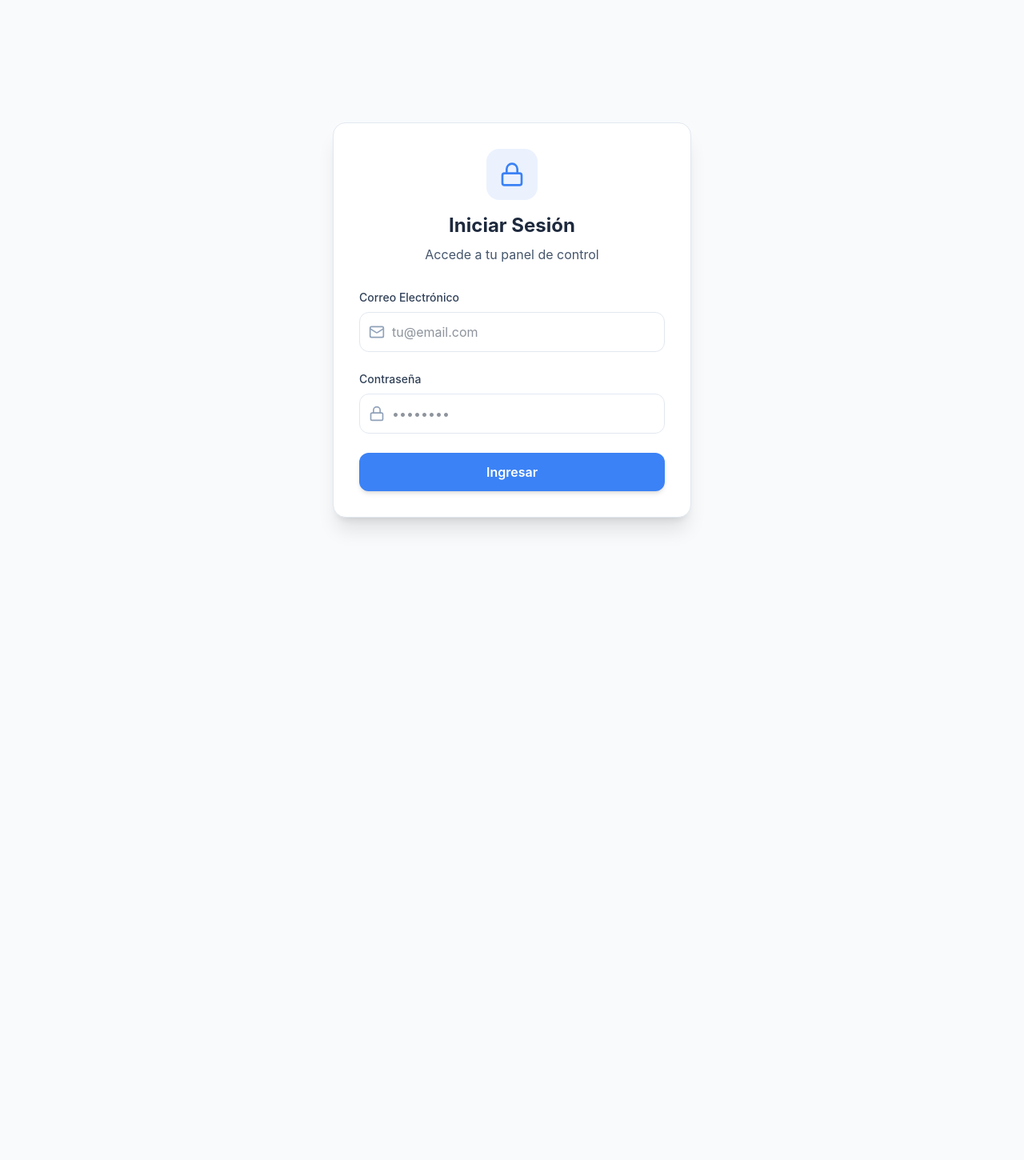
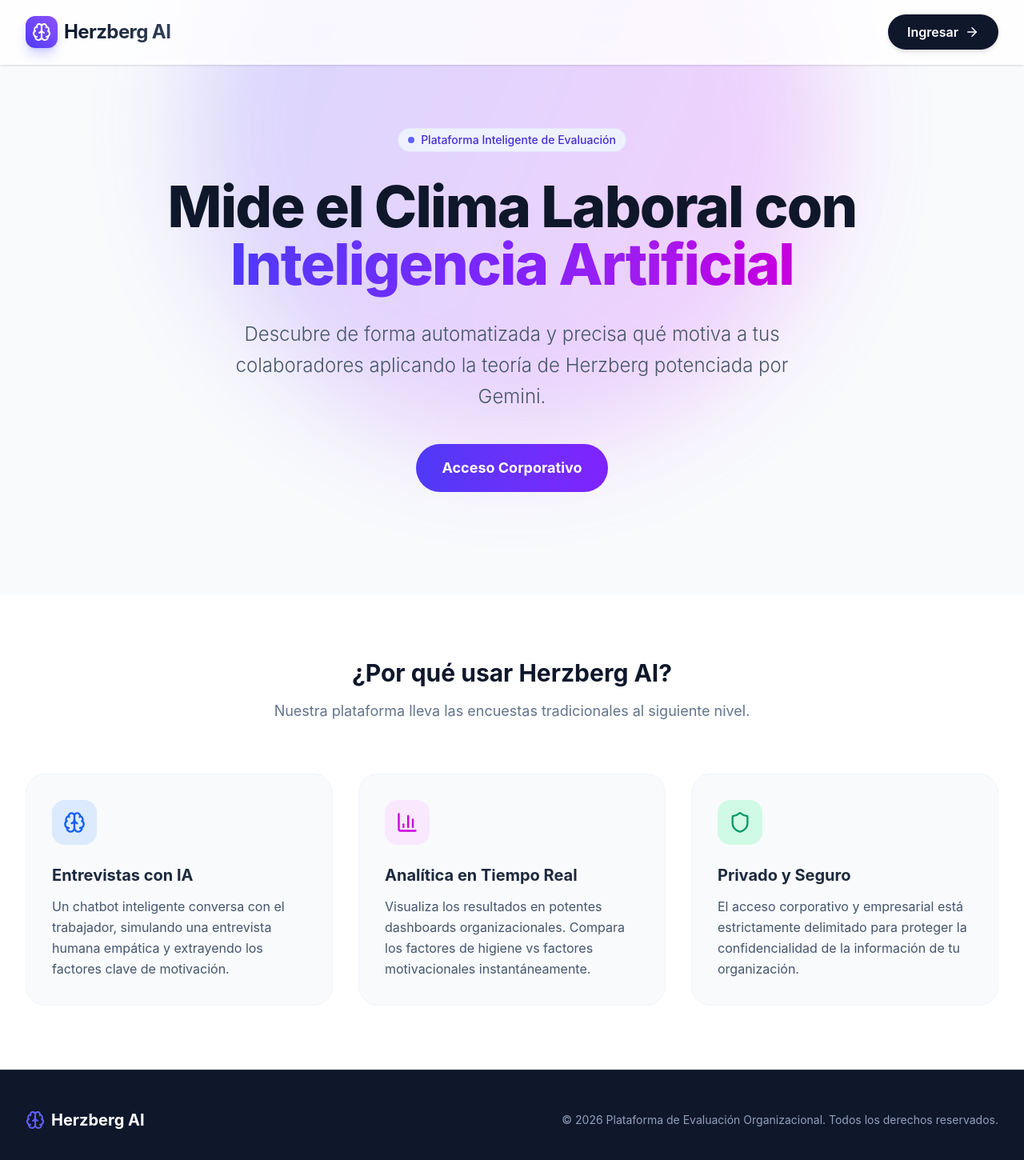
Before and after one commit to ramonbravo13/herzberg, a React (Vite) app: page / in a window 1280 px wide. Before the commit this address led to /login. Shown: the top 1450 px of the page at 80% size. Before the commit the page ends 800 px from the top, so only its background shows below. Built offline with nearby package versions, Linux system fonts and the light colour scheme.

Commit message:
feat: landing page

```diff
--- a/src/App.jsx
+++ b/src/App.jsx
@@ -3,6 +3,7 @@ import { BrowserRouter as Router, Routes, Route, Navigate } from 'react-router-d
 import { AuthProvider } from './contexts/AuthContext';
 
 // Portals
+import LandingPage from './pages/public/LandingPage';
 import EvaluationPortal from './pages/public/EvaluationPortal';
 import Login from './pages/auth/Login';
 
@@ -21,7 +22,7 @@ function App() {
       <Router>
         <Routes>
           {/* Rutas Públicas */}
-          <Route path="/" element={<Navigate to="/login" replace />} />
+          <Route path="/" element={<LandingPage />} />
           <Route path="/evaluate/:token" element={<EvaluationPortal />} />
           <Route path="/login" element={<Login />} />
 
--- /dev/null
+++ b/src/pages/public/LandingPage.jsx
@@ -0,0 +1,139 @@
+import React from 'react';
+import { useNavigate, Link } from 'react-router-dom';
+import { ArrowRight, Brain, BarChart3, Shield, Users } from 'lucide-react';
+import { useAuth } from '../../contexts/AuthContext';
+
+export default function LandingPage() {
+  const navigate = useNavigate();
+  const { user } = useAuth();
+
+  const handleLoginClick = () => {
+    if (user) {
+      if (user.role === 'admin') navigate('/admin');
+      else navigate('/dashboard');
+    } else {
+      navigate('/login');
+    }
+  };
+
+  return (
+    <div className="min-h-screen bg-slate-50 font-sans text-slate-900 selection:bg-indigo-100 selection:text-indigo-900">
+      {/* Navbar */}
+      <nav className="fixed w-full z-50 top-0 transition-all duration-300 bg-white/80 backdrop-blur-md border-b border-white/20 shadow-sm">
+        <div className="max-w-7xl mx-auto px-4 sm:px-6 lg:px-8">
+          <div className="flex justify-between items-center h-20">
+            <div className="flex items-center gap-2">
+              <div className="w-10 h-10 rounded-xl bg-gradient-to-tr from-indigo-600 to-violet-500 text-white flex items-center justify-center shadow-lg shadow-indigo-500/30">
+                <Brain size={24} />
+              </div>
+              <span className="font-bold text-2xl tracking-tight bg-clip-text text-transparent bg-gradient-to-r from-slate-900 to-slate-700">
+                Herzberg AI
+              </span>
+            </div>
+
+            <div className="flex items-center gap-4">
+              <button
+                onClick={handleLoginClick}
+                className="group relative px-6 py-2.5 font-semibold text-white rounded-full bg-slate-900 hover:bg-slate-800 transition-all shadow-md hover:shadow-xl flex items-center gap-2 overflow-hidden"
+              >
+                <span className="relative z-10">{user ? 'Ir al Dashboard' : 'Ingresar'}</span>
+                <ArrowRight size={18} className="relative z-10 group-hover:translate-x-1 transition-transform" />
+                <div className="absolute inset-0 bg-gradient-to-r from-indigo-600 to-violet-600 opacity-0 group-hover:opacity-100 transition-opacity duration-300"></div>
+              </button>
+            </div>
+          </div>
+        </div>
+      </nav>
+
+      {/* Hero Section */}
+      <main className="pt-32 pb-16 sm:pt-40 sm:pb-24 lg:pb-32 overflow-hidden">
+        <div className="max-w-7xl mx-auto px-4 sm:px-6 lg:px-8 relative">
+
+          {/* Decorative background blobs */}
+          <div className="absolute top-0 left-1/2 w-[800px] h-[800px] -translate-x-1/2 -translate-y-1/2 opacity-30 pointer-events-none blur-3xl">
+            <div className="absolute inset-0 bg-gradient-to-tr from-indigo-400 to-fuchsia-400 rounded-full animate-[spin_20s_linear_infinite]" style={{ animationDuration: '30s' }}></div>
+          </div>
+
+          <div className="text-center max-w-4xl mx-auto relative z-10">
+            <div className="inline-flex items-center gap-2 px-3 py-1 rounded-full bg-indigo-50 border border-indigo-100 text-indigo-700 font-medium text-sm mb-8 animate-fade-in-up">
+              <span className="flex h-2 w-2 rounded-full bg-indigo-500"></span>
+              Plataforma Inteligente de Evaluación
+            </div>
+
+            <h1 className="text-5xl sm:text-7xl font-extrabold tracking-tight mb-8">
+              Mide el Clima Laboral con <span className="bg-clip-text text-transparent bg-gradient-to-r from-indigo-600 via-violet-600 to-fuchsia-600">Inteligencia Artificial</span>
+            </h1>
+
+            <p className="mt-4 text-xl sm:text-2xl text-slate-600 mb-10 max-w-3xl mx-auto font-light leading-relaxed">
+              Descubre de forma automatizada y precisa qué motiva a tus colaboradores aplicando la teoría de Herzberg potenciada por Gemini.
+            </p>
+
+            <div className="flex flex-col sm:flex-row gap-4 justify-center">
+              <button
+                onClick={handleLoginClick}
+                className="px-8 py-4 rounded-full bg-gradient-to-r from-indigo-600 to-violet-600 text-white font-bold text-lg hover:shadow-xl hover:shadow-indigo-500/30 transition-all hover:-translate-y-1"
+              >
+                Acceso Corporativo
+              </button>
+            </div>
+          </div>
+        </div>
+      </main>
+
+      {/* Features Section */}
+      <section className="py-20 bg-white relative z-10">
+        <div className="max-w-7xl mx-auto px-4 sm:px-6 lg:px-8">
+          <div className="text-center mb-16">
+            <h2 className="text-3xl font-bold text-slate-900">¿Por qué usar Herzberg AI?</h2>
+            <p className="mt-4 text-lg text-slate-500">Nuestra plataforma lleva las encuestas tradicionales al siguiente nivel.</p>
+          </div>
+
+          <div className="grid md:grid-cols-3 gap-8">
+            <div className="p-8 rounded-3xl bg-slate-50 border border-slate-100 hover:shadow-xl hover:shadow-slate-200/50 transition-all hover:-translate-y-2 group">
+              <div className="w-14 h-14 rounded-2xl bg-blue-100 text-blue-600 flex items-center justify-center mb-6 group-hover:scale-110 transition-transform">
+                <Brain size={28} />
+              </div>
+              <h3 className="text-xl font-bold mb-3 text-slate-800">Entrevistas con IA</h3>
+              <p className="text-slate-600 leading-relaxed">
+                Un chatbot inteligente conversa con el trabajador, simulando una entrevista humana empática y extrayendo los factores clave de motivación.
+              </p>
+            </div>
+
+            <div className="p-8 rounded-3xl bg-slate-50 border border-slate-100 hover:shadow-xl hover:shadow-slate-200/50 transition-all hover:-translate-y-2 group">
+              <div className="w-14 h-14 rounded-2xl bg-fuchsia-100 text-fuchsia-600 flex items-center justify-center mb-6 group-hover:scale-110 transition-transform">
+                <BarChart3 size={28} />
+              </div>
+              <h3 className="text-xl font-bold mb-3 text-slate-800">Analítica en Tiempo Real</h3>
+              <p className="text-slate-600 leading-relaxed">
+                Visualiza los resultados en potentes dashboards organizacionales. Compara los factores de higiene vs factores motivacionales instantáneamente.
+              </p>
+            </div>
+
+            <div className="p-8 rounded-3xl bg-slate-50 border border-slate-100 hover:shadow-xl hover:shadow-slate-200/50 transition-all hover:-translate-y-2 group">
+              <div className="w-14 h-14 rounded-2xl bg-emerald-100 text-emerald-600 flex items-center justify-center mb-6 group-hover:scale-110 transition-transform">
+                <Shield size={28} />
+              </div>
+              <h3 className="text-xl font-bold mb-3 text-slate-800">Privado y Seguro</h3>
+              <p className="text-slate-600 leading-relaxed">
+                El acceso corporativo y empresarial está estrictamente delimitado para proteger la confidencialidad de la información de tu organización.
+              </p>
+            </div>
+          </div>
+        </div>
+      </section>
+
+      {/* Footer */}
+      <footer className="bg-slate-900 text-slate-400 py-12 border-t border-slate-800">
+        <div className="max-w-7xl mx-auto px-4 sm:px-6 lg:px-8 flex flex-col md:flex-row justify-between items-center gap-4">
+          <div className="flex items-center gap-2">
+            <Brain size={24} className="text-indigo-500" />
+            <span className="font-bold text-xl text-white">Herzberg AI</span>
+          </div>
+          <p className="text-sm">
+            © {new Date().getFullYear()} Plataforma de Evaluación Organizacional. Todos los derechos reservados.
+          </p>
+        </div>
+      </footer>
+    </div>
+  );
+}
```
